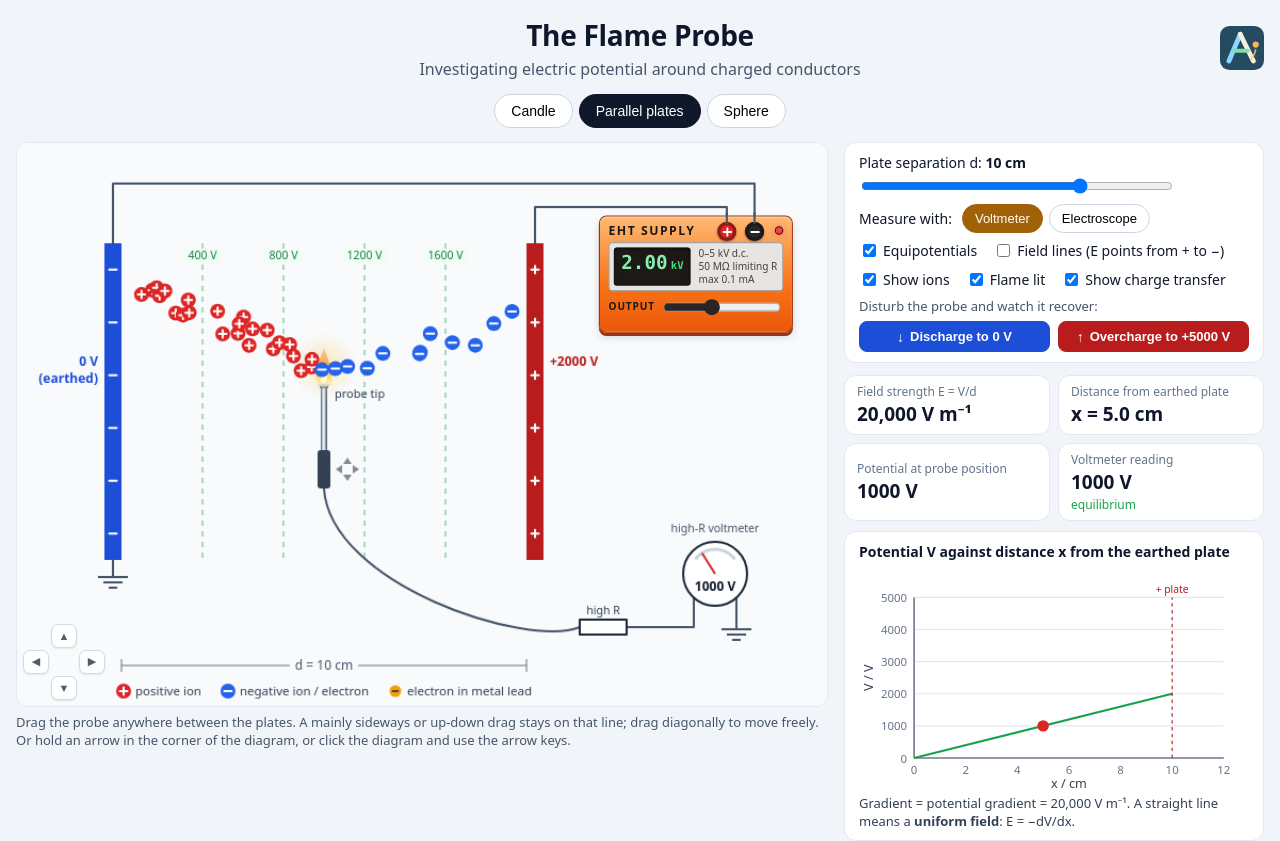
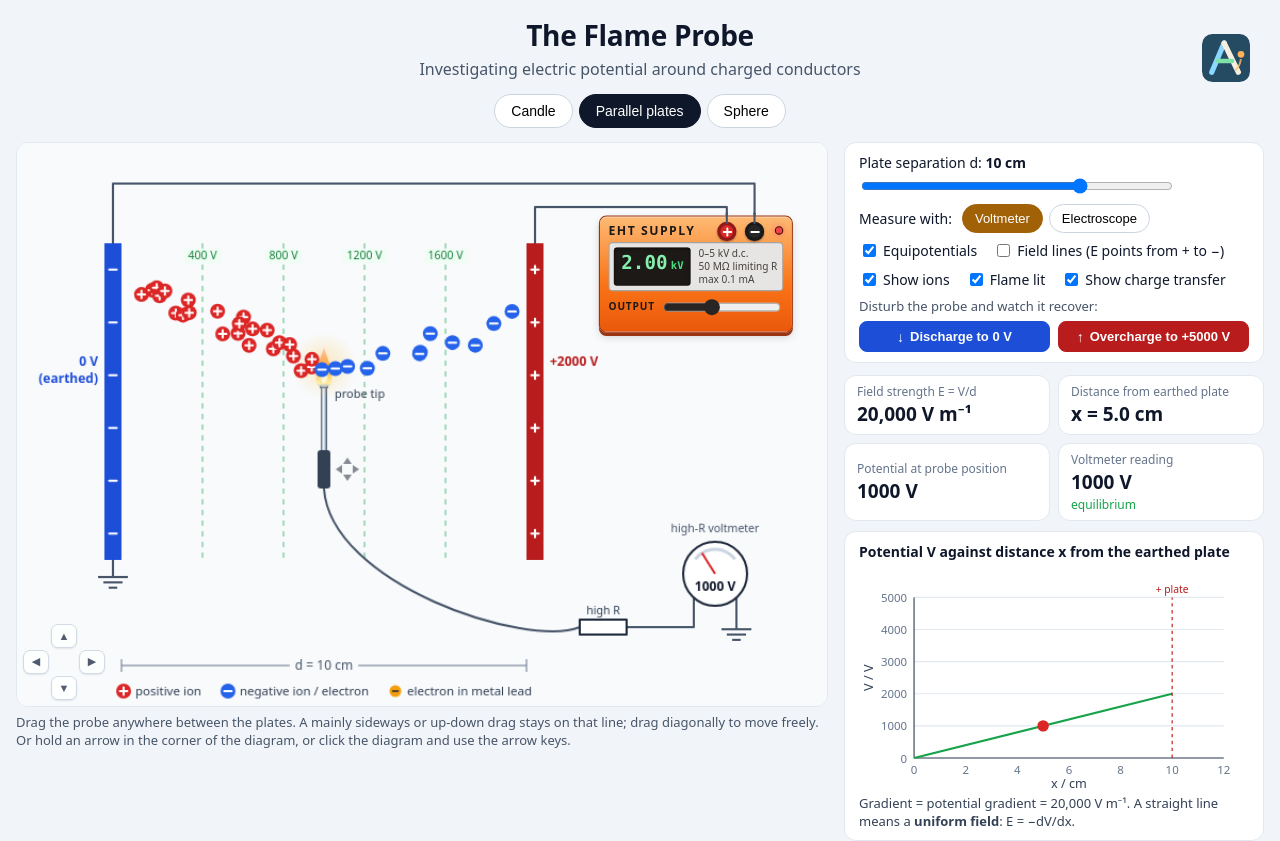
Before and after one commit to awm11/flame-probe, a React (Vite) app: page / in a window 1280 px wide. Shown: the top 841 px of the page. Built offline with nearby package versions, Linux system fonts and the light colour scheme.

Commit message:
Logo: slightly larger, nudged left and down
Co-Authored-By: Claude Sonnet 5.5 <noreply@anthropic.com>
Claude-Session: https://claude.ai/code/session_01TZh8aPDibEfFSuW8ciK3ea

```diff
--- a/src/Branding.css
+++ b/src/Branding.css
@@ -10,21 +10,21 @@
 .awm-logo-link:hover,
 .awm-logo-link:focus-visible { transform: scale(1.15) rotate(10deg); }
 .awm-logo-link img {
-  width: 44px;
-  height: 44px;
+  width: 48px;
+  height: 48px;
   display: block;
 }
 
 /* Header: title centred, logo pinned to the right end of the row */
 .fp-app > header.has-brand {
   position: relative;
-  padding: 0 64px; /* keeps the centred text clear of the logo */
+  padding: 0 72px; /* keeps the centred text clear of the logo */
 }
 .fp-app > header.has-brand .awm-logo-link {
   position: absolute;
-  right: 0;
+  right: 14px;
   top: 50%;
-  margin-top: -22px;
+  margin-top: -14px;
 }
 
 /* Support links: one centred row at the bottom of the page */
```
